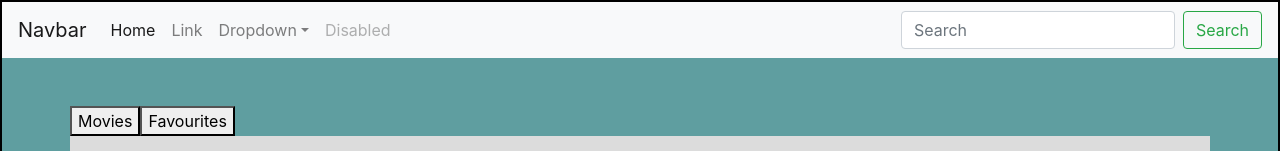
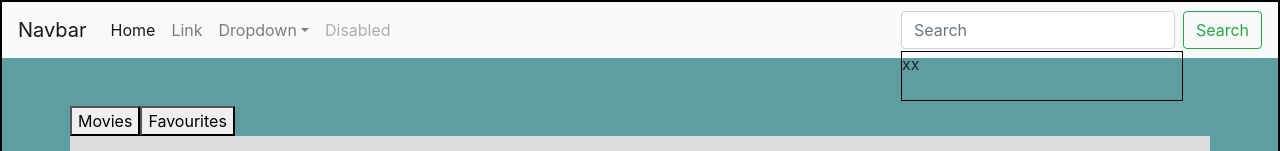
Before and after one commit to Pranay1012904/React-REDUX-TypeScript-Movie-Library-, a React (Create React App) app: page / in a window 1280 px wide. Shown: the top 151 px of the page. Built offline with nearby package versions, Linux system fonts and the light colour scheme.

Commit message:
Search resuult box created

```diff
--- a/src/components/navbar.tsx
+++ b/src/components/navbar.tsx
@@ -59,13 +59,19 @@ const Navbar: React.FunctionComponent = () => {
               <a className="nav-link disabled">Disabled</a>
             </li>
           </ul>
+
           <form className="form-inline my-2 my-lg-0">
+            <div className="search-bar">
+              <div>
                 <input
                   className="form-control mr-sm-2"
                   type="search"
                   placeholder="Search"
                   aria-label="Search"
                 />
+              </div>
+              <div className="search-result">xx</div>
+            </div>
             <button
               className="btn btn-outline-success my-2 my-sm-0"
               type="submit"
--- a/src/index.css
+++ b/src/index.css
@@ -69,3 +69,16 @@ code {
   display: flex;
   align-items: center;
 }
+/*-------NAVBAR------------*/
+.search-bar {
+  position: relative;
+  display: flex;
+  flex-direction: column;
+}
+.search-result {
+  position: absolute;
+  min-height: 50px;
+  min-width: 100%;
+  border: 1px solid black;
+  margin-top: 40px;
+}
```
Lines whose indentation alone changed are shown as unchanged.
